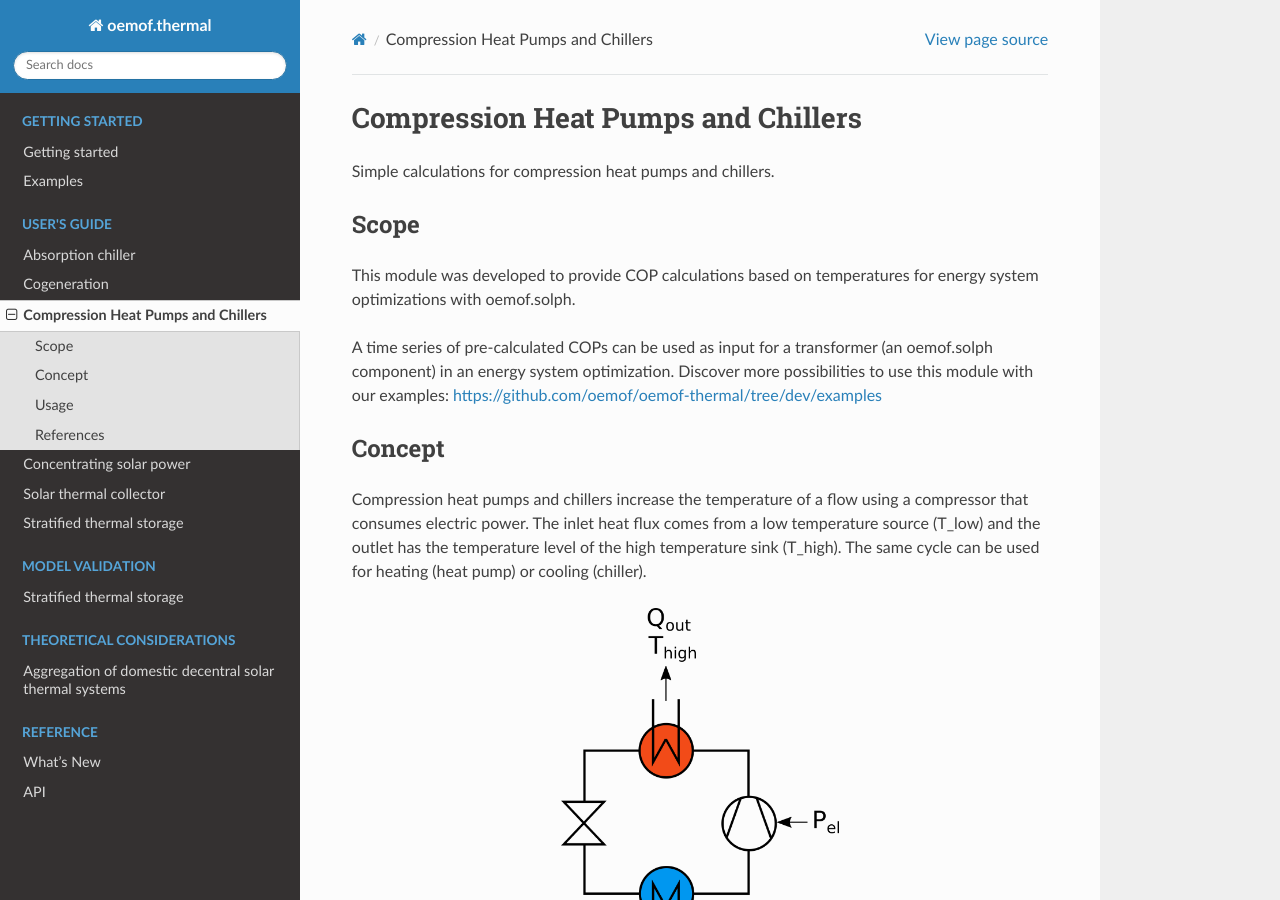
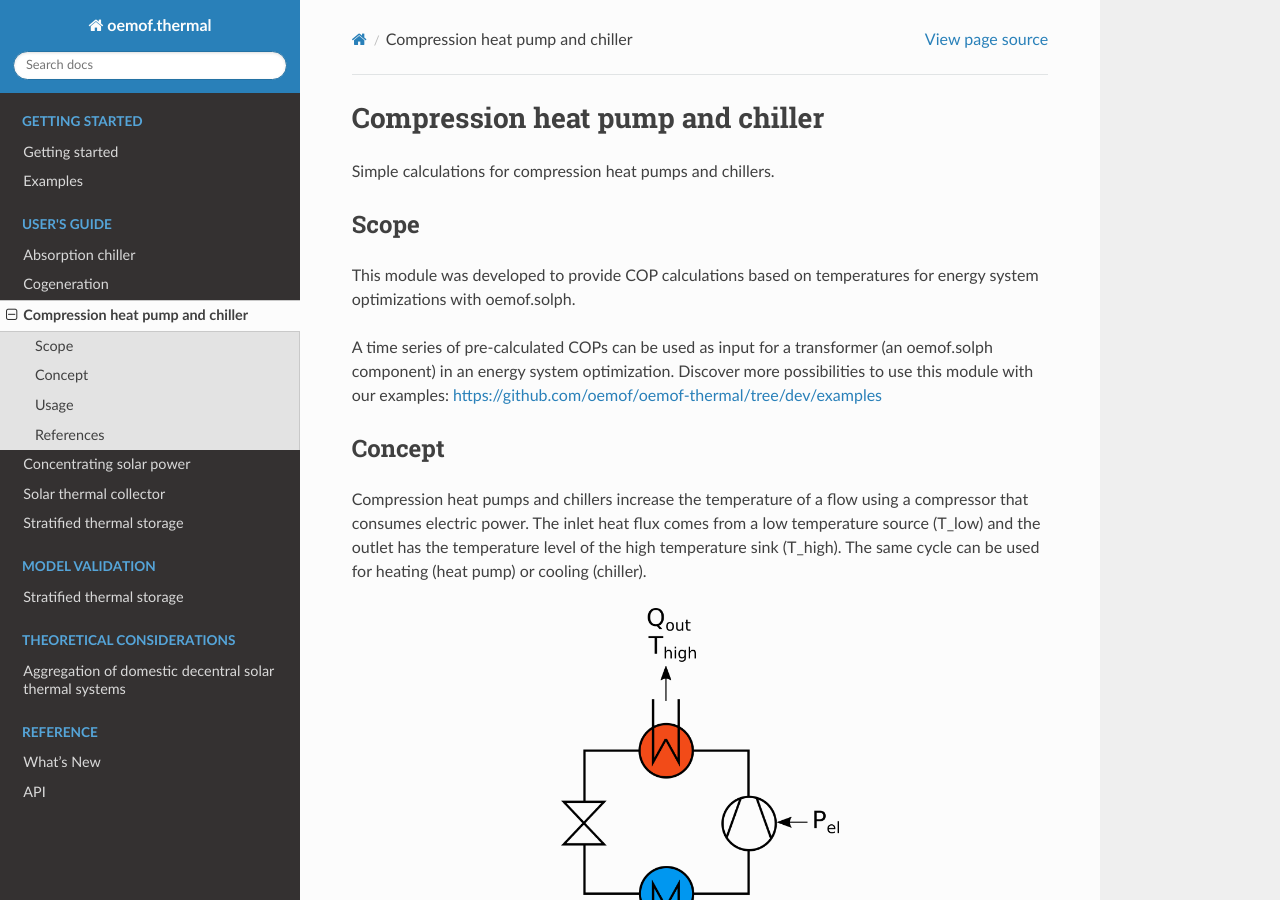
Before and after one commit to oemof/oemof-thermal, a Sphinx documentation site: the page built from docs/compression_heat_pumps_and_chillers.rst, in a window 1280 px wide and 900 px high. Built offline with Sphinx 7.4.7 and the Read the Docs theme 2.0.0, drawn with Linux system fonts in a browser that asks for light colours; formulas are drawn with MathJax 3; pages that are not in the unit, such as notebooks, are missing from menus.

Commit message:
Update compression_heat_pumps_and_chillers.rst

```diff
--- a/docs/compression_heat_pumps_and_chillers.rst
+++ b/docs/compression_heat_pumps_and_chillers.rst
@@ -1,7 +1,7 @@
 .. _compression_heat_pumps_label:
 
-Compression Heat Pumps and Chillers
-===================================
+Compression heat pump and chiller
+=================================
 
 Simple calculations for compression heat pumps and chillers.
 
```
